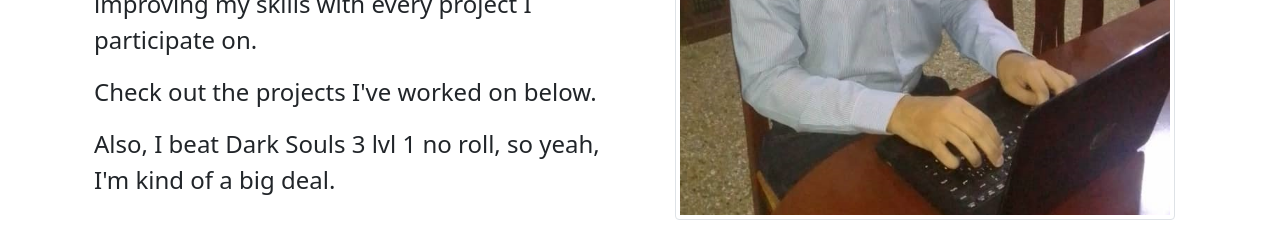
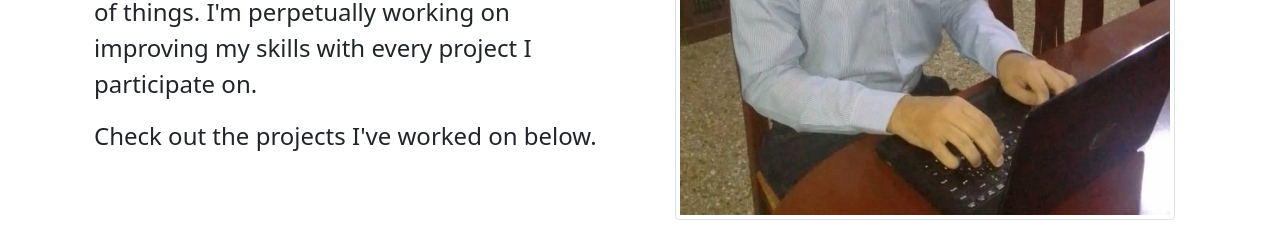
Before and after one commit to LuisDanielCova/personal-page, a React (Create React App) app: page / in a window 1280 px wide. Shown: the part 1100-1348 px from the top of the page. Built offline with nearby package versions, Linux system fonts and the light colour scheme.

Commit message:
Update About.jsx

```diff
--- a/src/components/About.jsx
+++ b/src/components/About.jsx
@@ -29,10 +29,6 @@ export const About = () => {
           <p className="lead fs-4">
             Check out the projects I've worked on below.
           </p>
-          <p className="lead fs-4">
-            Also, I beat Dark Souls 3 lvl 1 no roll, so yeah, I'm kind of a big
-            deal.
-          </p>
         </div>
       </div>
     </div>
```
